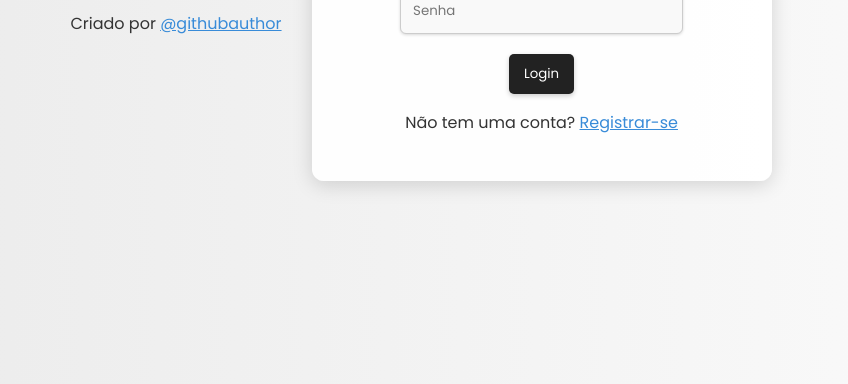
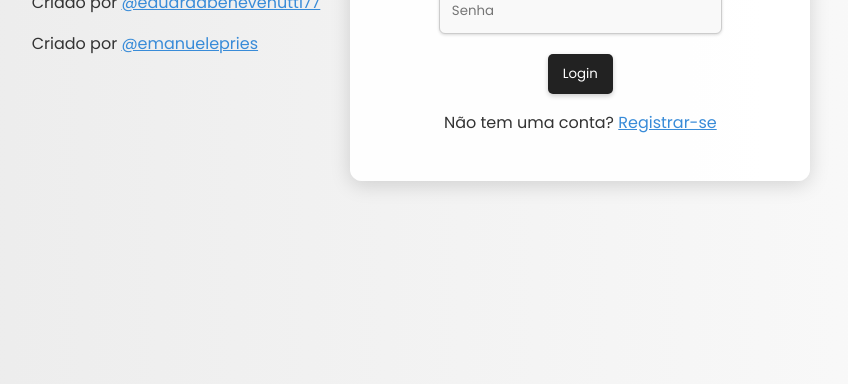
Before and after one commit to eduardabenevenutti77/todolist, a plain HTML site: page frontend/index.html in a window 1280 px wide. Shown: the part 416-800 px from the top of the page, without its empty margins (204-1052 px from the left). Drawn offline with Linux system fonts and the light colour scheme.

Commit message:
fix: index

```diff
--- a/frontend/index.html
+++ b/frontend/index.html
@@ -15,7 +15,8 @@
   <body>
     <div class="credits">
       <h1>Todo List</h1>
-      <p>Criado por <a id="github-link" href="#">@githubauthor</a></p>
+      <p>Criado por <a id="github-link" href="https://github.com/eduardabenevenutti77">@eduardabenevenutti77</a></p>
+      <p>Criado por <a id="github-link" href="https://github.com/4m4nu4l4">@emanuelepries</a></p>
     </div>
     <div class="container">
       <!-- Login/Register Forms -->
```
